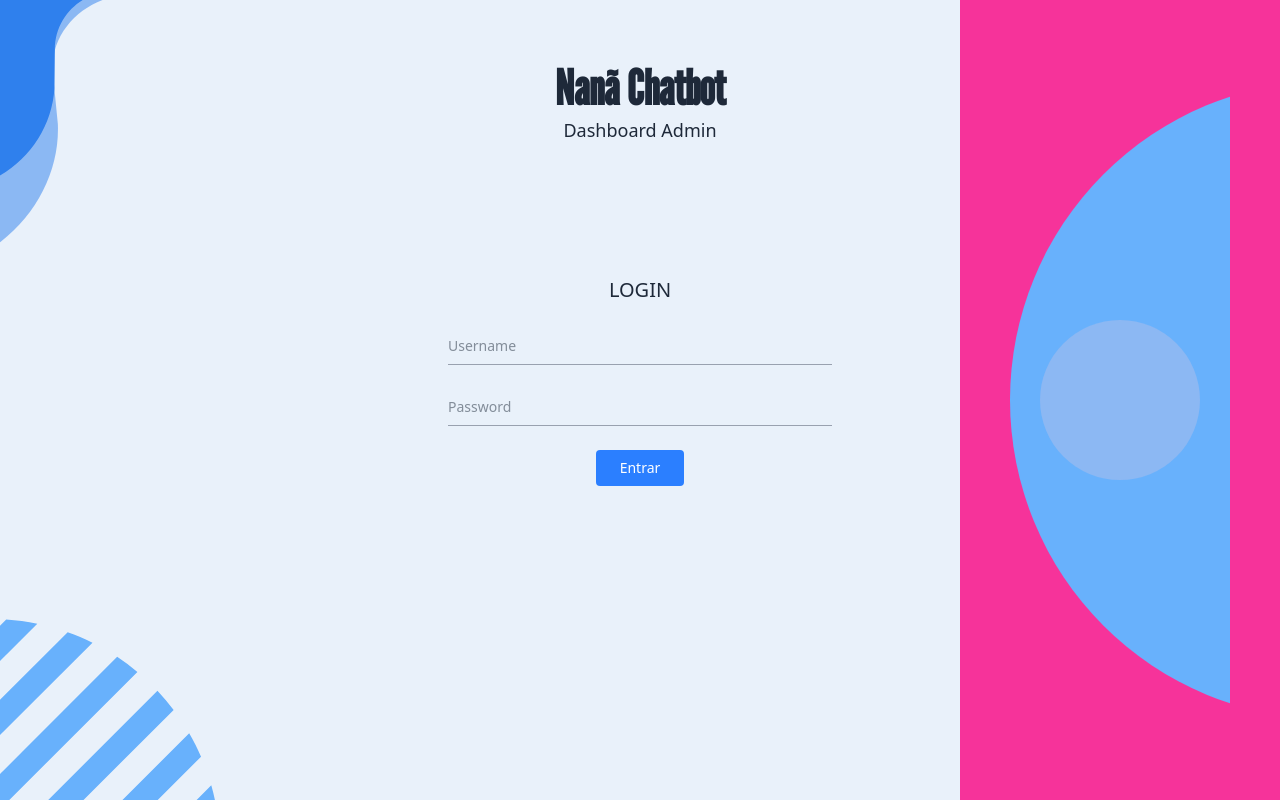
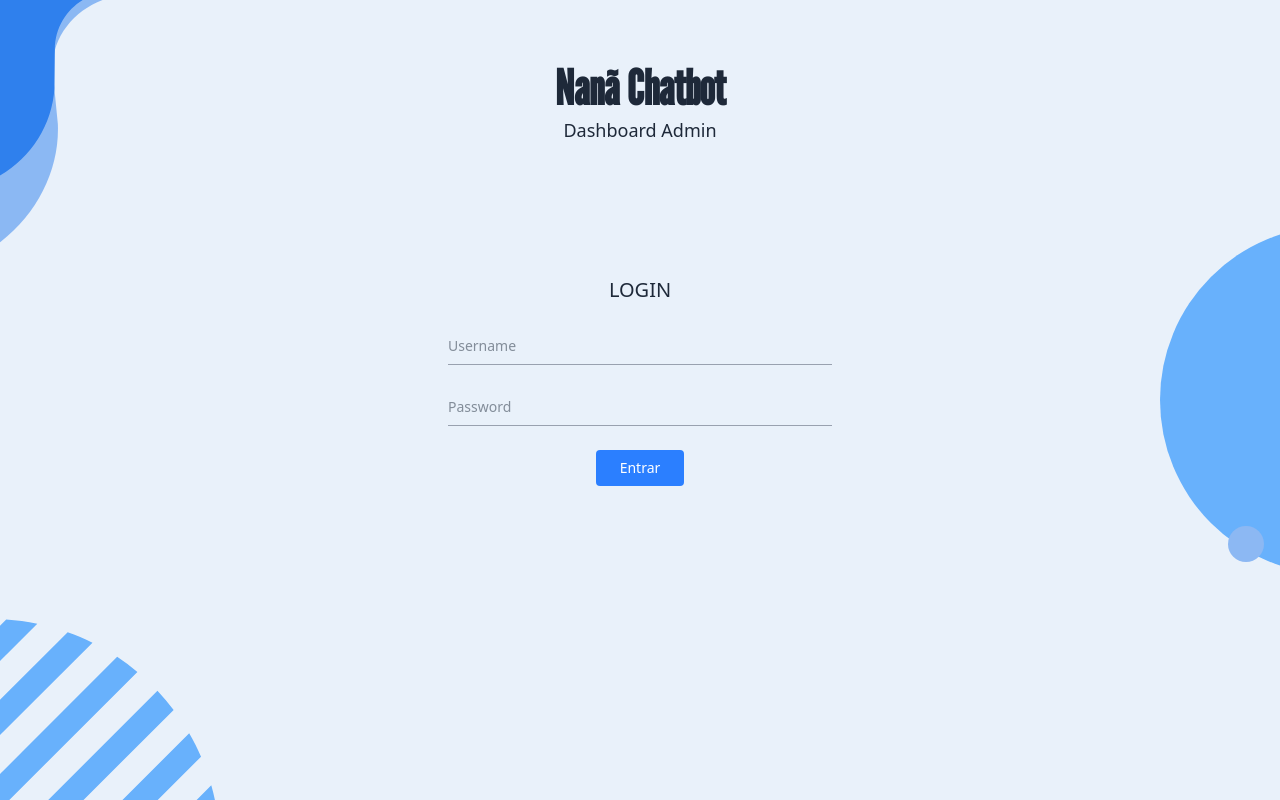
Before and after one commit to chatbot-pi-v/frontend, a React (Vite) app: page /Login in a window 1280 px wide. Built offline with nearby package versions, Linux system fonts and the light colour scheme.

Commit message:
Ajustes finais

```diff
--- a/src/components/pages/login/login.tsx
+++ b/src/components/pages/login/login.tsx
@@ -84,14 +84,16 @@ export const Login = () => {
         </form>
       </div>
 
-      {/* Direita */}
-      <div className="hidden lg:flex lg:flex-1 md:flex-1 bg-pink-500 relative flex flex-col items-center justify-center ">
-        <div className="absolute top-1/2 left-1/2 -translate-x-1/2 -translate-y-1/2">
-          <img src={ElipseMin} className="h-auto w-55 " />
+      <div className="hidden lg:flex lg:flex-1 md:flex-1 relative flex flex-col items-center justify-center items-end">
+
+        <div className="absolute top-1/2 left-3/4 -translate-x-1/2 -translate-y-1/2 ">
+          <img src={ElipseMin} className="h-auto w-9  ml-17 mt-72 "/>
         </div>
+
         <div className="">
-          <img src={ElipseMax} className="h-auto w-55" />
+          <img src={ElipseMax} className="h-auto w-30" />
         </div>
+
       </div>
     </div>
   );
```
